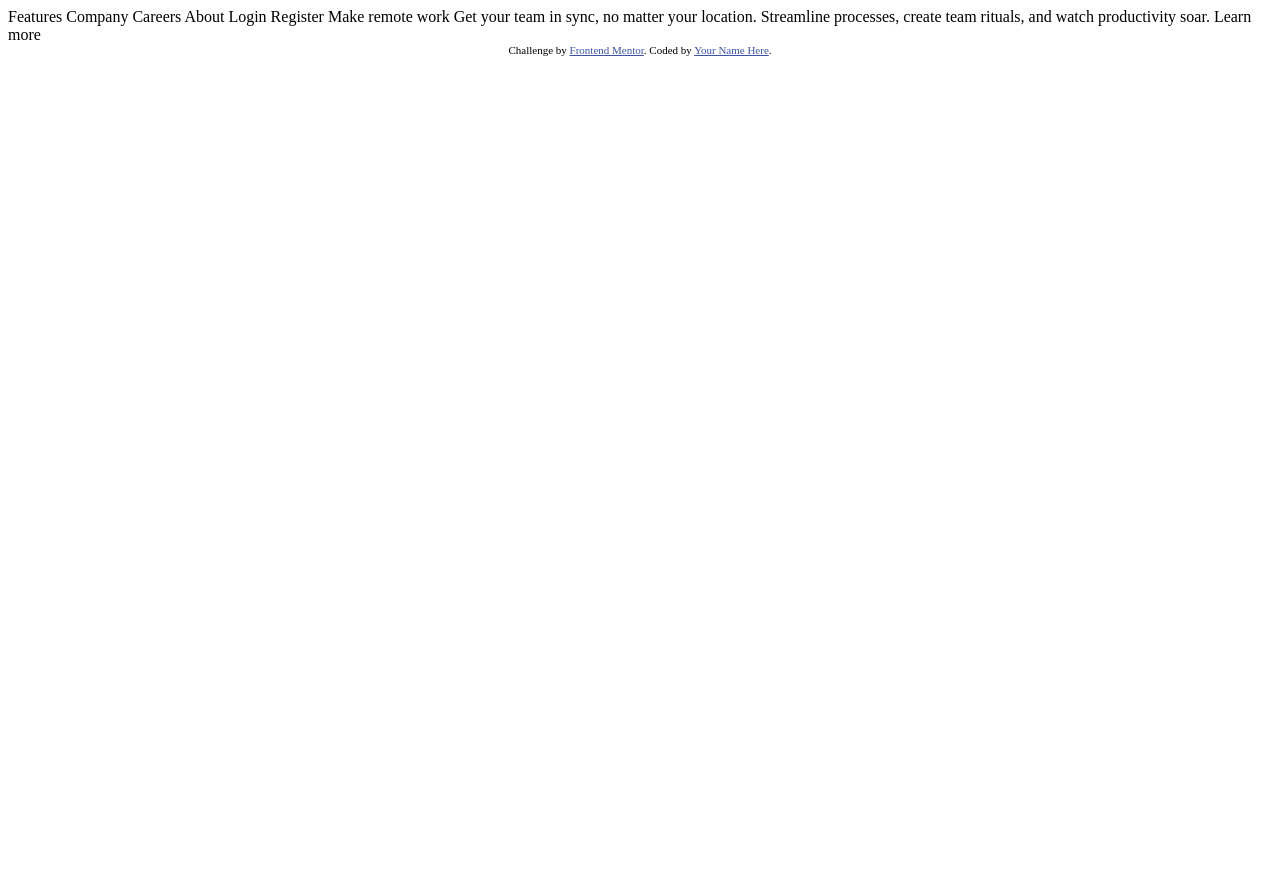
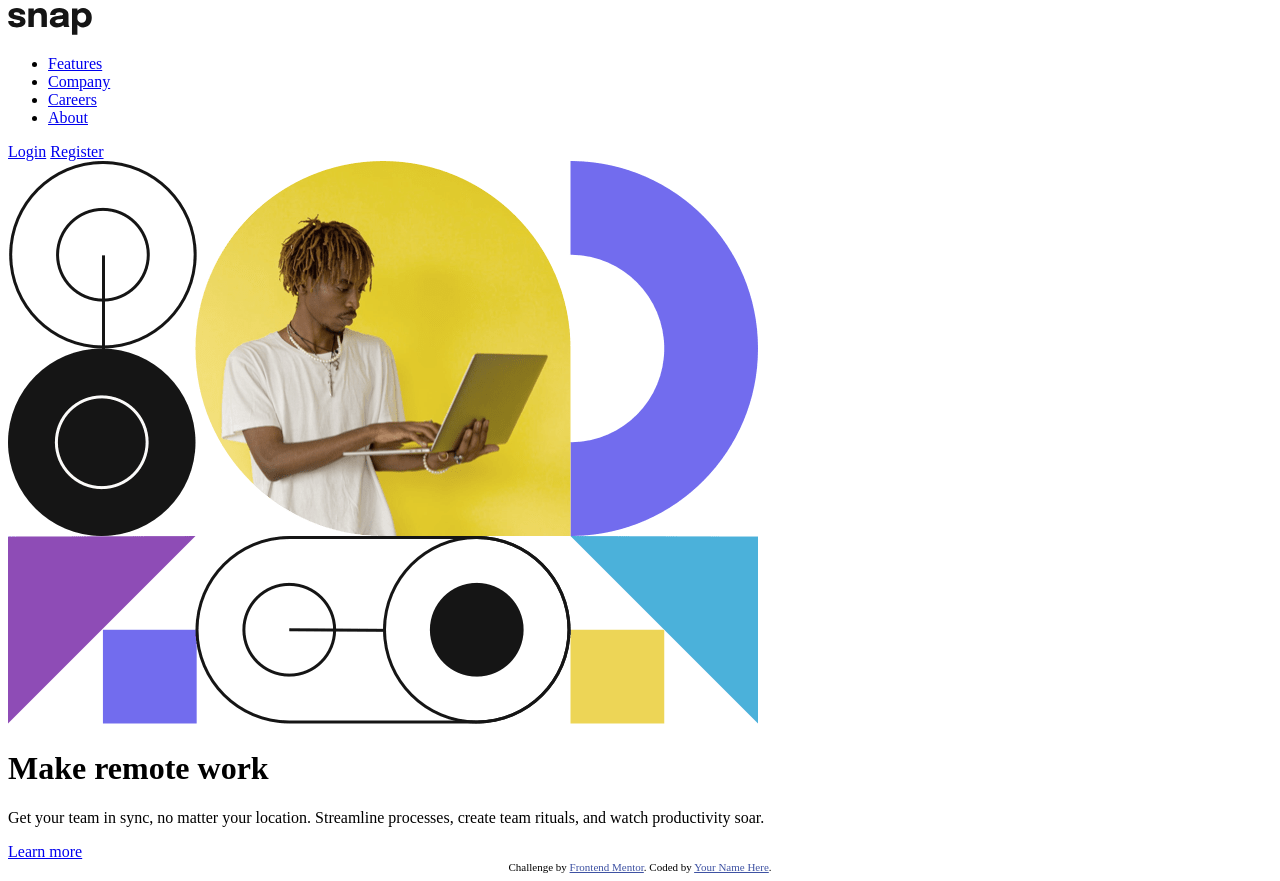
Before and after one commit to CharlieCastleWeb/Front-End-Mentor---Intro-section-with-dropdown-navigation, a plain HTML site: page index.html in a window 1280 px wide. Before the commit the page ends 800 px from the top, so only its background shows below. Drawn offline with Linux system fonts and the light colour scheme.

Commit message:
Basic HTML structure

```diff
--- a/index.html
+++ b/index.html
@@ -8,32 +8,40 @@
 
   <title>Frontend Mentor | Intro section with dropdown navigation</title>
 
-  <!-- Feel free to remove these styles or customise in your own stylesheet 👍 -->
-  <style>
-    .attribution { font-size: 11px; text-align: center; }
-    .attribution a { color: hsl(228, 45%, 44%); }
-  </style>
+  <link rel="stylesheet" href="./styles/css/main.css">
 </head>
 <body>
 
-  Features
-  Company
-  Careers
-  About
+  <header>
+    <img src="./images/logo.svg" alt="Company logo">
+    <nav>
+      <ul>
+        <li><a href="#">Features</a></li>
+        <li><a href="#">Company</a></li>
+        <li><a href="#">Careers</a></li>
+        <li><a href="#">About</a></li>
+      </ul>
+      <a href="#" class="login">Login</a>
+      <a href="#" class="register">Register</a>
+    </nav>
+  </header>
 
-  Login
-  Register
+  <main>
+    <img src="./images/image-hero-mobile.png" alt="Hero image" class="hero-image">
 
-  Make remote work
+    <h1>Make remote work</h1>
 
-  Get your team in sync, no matter your location. Streamline processes,
-  create team rituals, and watch productivity soar.
+    <p>Get your team in sync, no matter your location. Streamline processes,
+      create team rituals, and watch productivity soar.</p>
 
-  Learn more
+    <a href="#">Learn more</a>
 
-  <div class="attribution">
+
+  </main>
+
+  <footer class="attribution">
     Challenge by <a href="https://www.frontendmentor.io?ref=challenge" target="_blank">Frontend Mentor</a>.
     Coded by <a href="#">Your Name Here</a>.
-  </div>
+  </footer>
 </body>
 </html>
--- /dev/null
+++ b/scss/main.scss
@@ -0,0 +1,21 @@
+
+/* RESET */
+
+
+
+/* VARIABLES */
+
+
+
+/* TYPOGRAPHY */
+
+.attribution { font-size: 11px; text-align: center; }
+.attribution a { color: hsl(228, 45%, 44%); }
+
+/* LAYOUT */
+
+body {
+
+}
+
+/* MEDIA QUERIES */
```
Also changed, not shown: styles/css/main.css (added), 1 other file.
